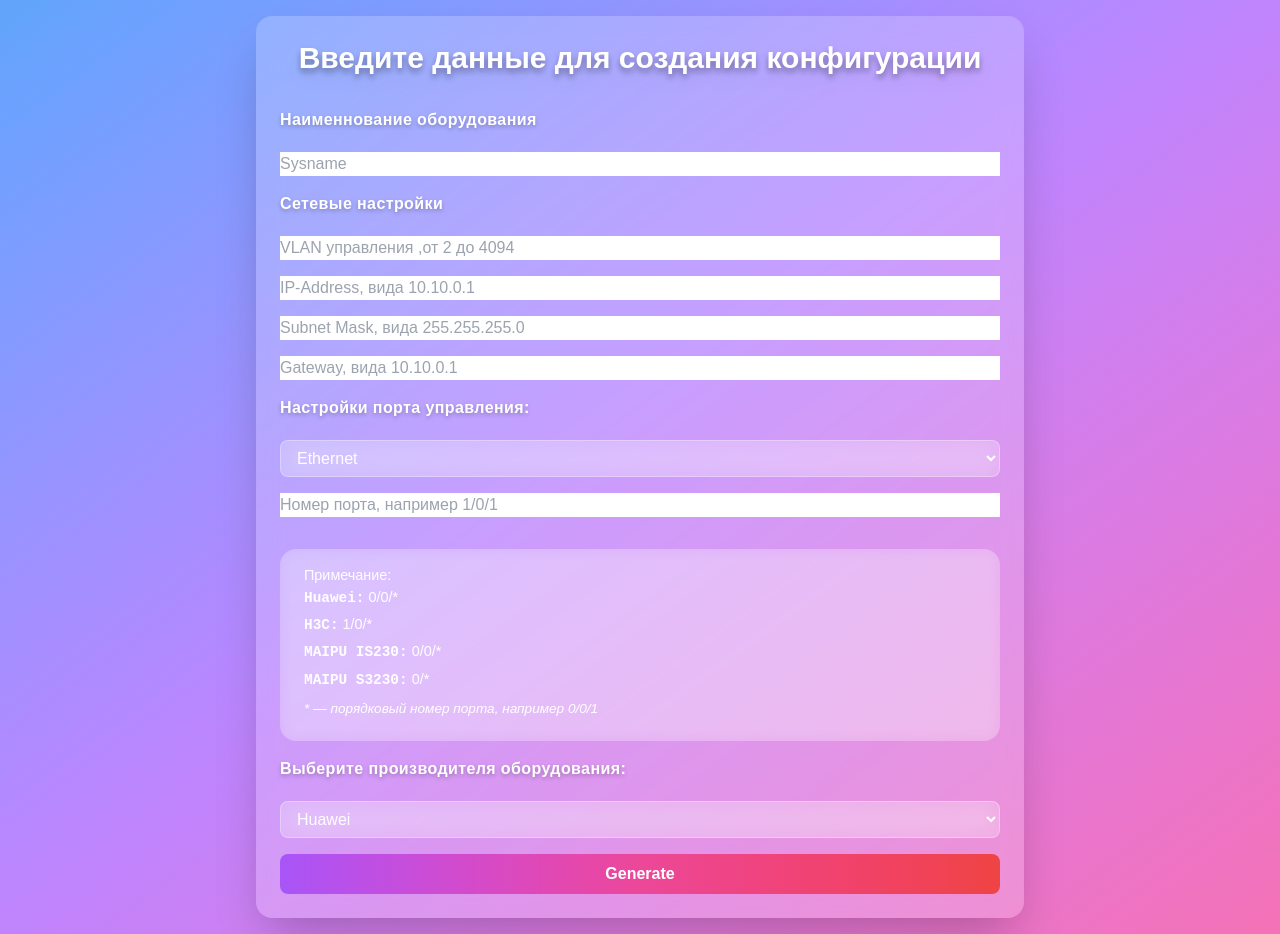
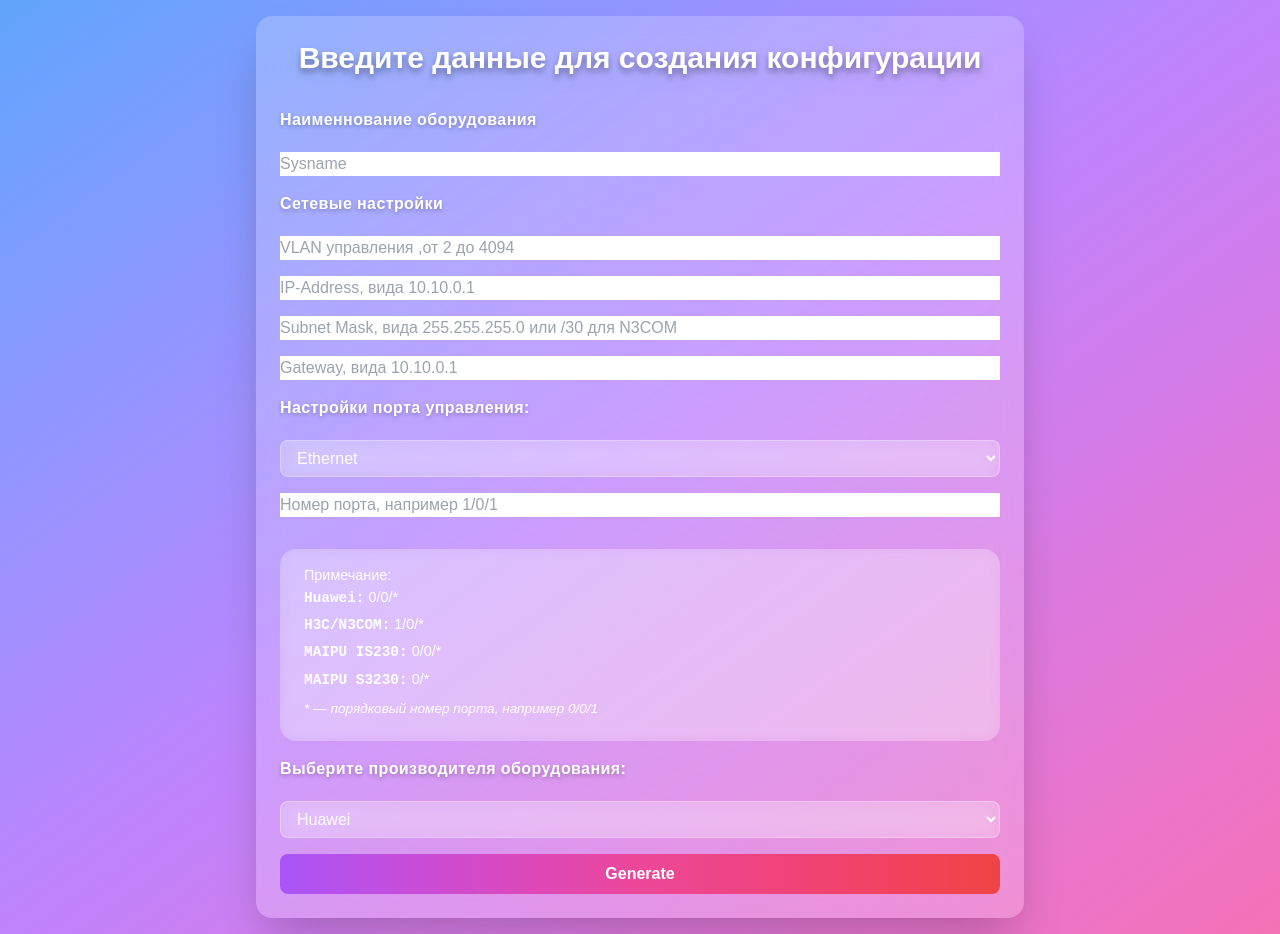
Before and after one commit to SahibGerei/ESW_config_generator, a React (Vite) app: page / in a window 1280 px wide. Built offline with nearby package versions, Linux system fonts and the light colour scheme.

Commit message:
Корректировка темплейтов

```diff
--- a/src/components/SwitchForm.jsx
+++ b/src/components/SwitchForm.jsx
@@ -11,7 +11,7 @@ export default function SwitchForm({ onSubmit }) {
 <label className="lg-label">Сетевые настройки</label>
       <input type="number"  inputMode="numeric" pattern="[0-9]*"  min={2} max={4094} name="vlan" placeholder="VLAN управления ,от 2 до 4094" className="input-glass" />
       <input type="text"  inputMode="decimal" pattern="[0-9.]*" name="ip" placeholder="IP-Address, вида 10.10.0.1" className="input-glass" />
-      <input type="text"   inputMode="decimal" pattern="[0-9.]*" name="mask" placeholder="Subnet Mask, вида 255.255.255.0" className="input-glass" />
+      <input type="text"  name="mask" placeholder="Subnet Mask, вида 255.255.255.0 или /30 для N3COM" className="input-glass" />
       <input type="text"  inputMode="decimal" pattern="[0-9.]*" name="gw" placeholder="Gateway, вида 10.10.0.1" className="input-glass" />
 <label className="lg-label">Настройки порта управления:</label>
 	 <select name="portType" className="select-container">
@@ -22,7 +22,7 @@ export default function SwitchForm({ onSubmit }) {
 <div className="note">
   <h2>Примечание:</h2>
   <div className="note-line"><span className="vendor">Huawei:</span> 0/0/*</div>
-  <div className="note-line"><span className="vendor">H3C:</span> 1/0/*</div>
+  <div className="note-line"><span className="vendor">H3C/N3COM:</span> 1/0/*</div>
   <div className="note-line"><span className="vendor">MAIPU IS230:</span> 0/0/*</div>
   <div className="note-line"><span className="vendor">MAIPU S3230:</span> 0/*</div>
   <div className="note-line explanation">* — порядковый номер порта, например 0/0/1</div>
--- a/src/configTemplates/N3COM.js
+++ b/src/configTemplates/N3COM.js
@@ -6,7 +6,9 @@ export default d => `
 !
 configure
 !
-username config password cipher superman@N3COM group administrators
+hostname ${d.sysname}
+!
+username config password cipher superman@H3C group administrators
 !
 ssh server start
 !
@@ -15,7 +17,7 @@ vlan ${d.vlan}
 !
 interface vlan ${d.vlan}
  description OMC
- ip address ${d.ip}/30
+ ip address ${d.ip} ${d.mask}
 !
 interface ge ${d.port}
  description UpLink
@@ -31,9 +33,9 @@ y
 !
 
 После настройки командой "show startup-config" убедиться,что конфигурация сохранилась.
-Не всегда y принимается после save running-config
+Не всегда принимается после save running-config
 
 
-После применения конфигурации доступ к оборудованию  N3COM будет под учетной записью config с  паролем superman@N3COM.
+После применения конфигурации доступ к оборудованию  N3COM будет под учетной записью config с  паролем superman@H3C
 
 `
```
